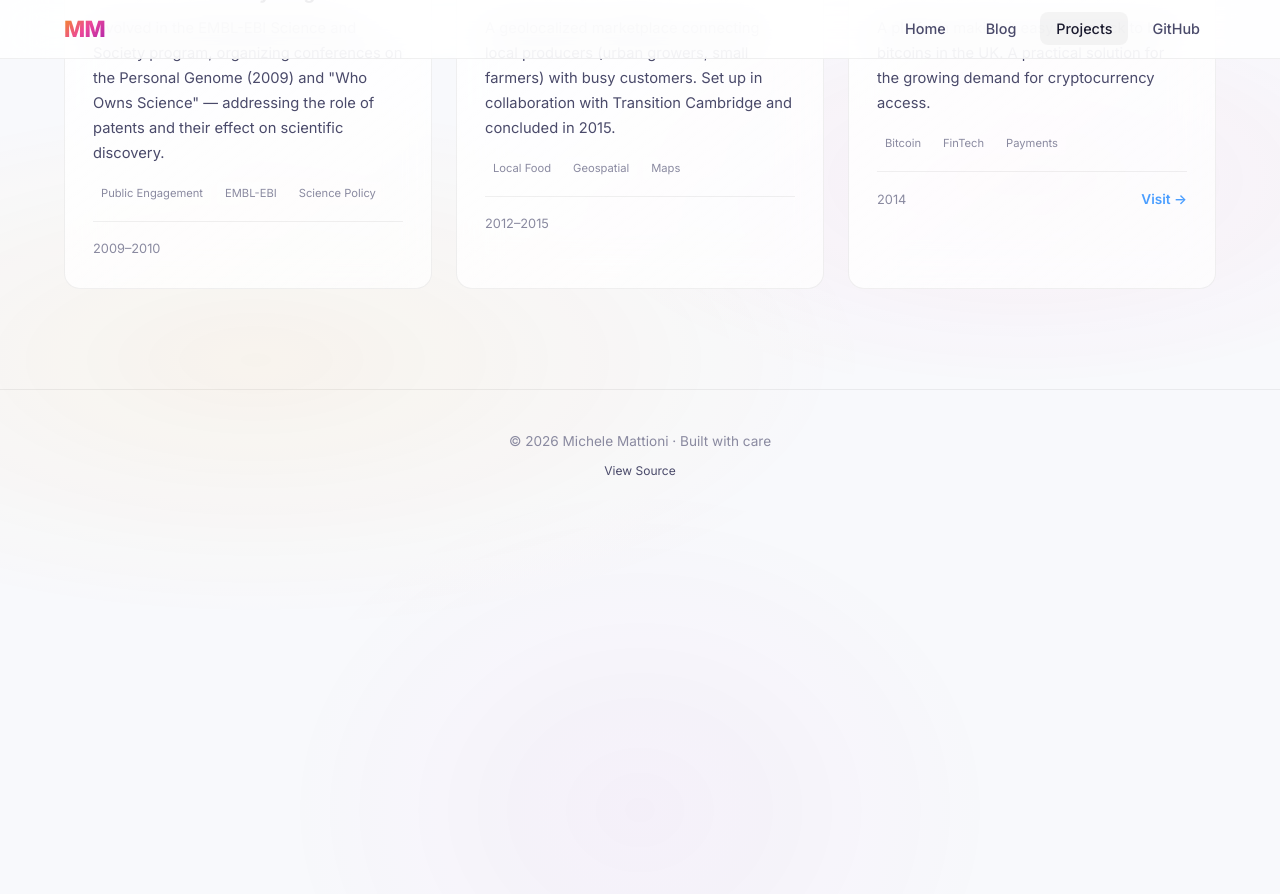
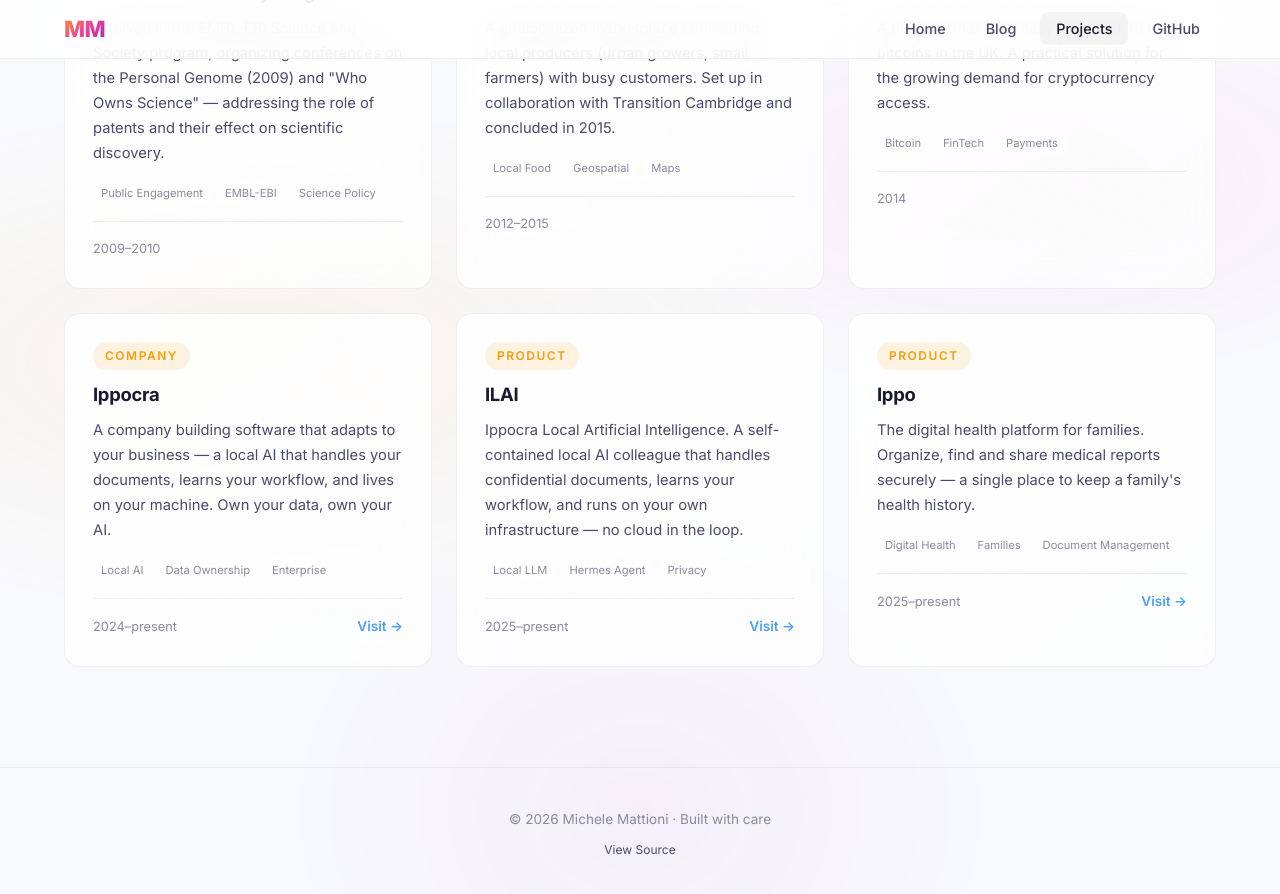
Before and after one commit to mattions/mattions.github.com, a Jekyll site: the page index.html, which Jekyll copies as it is, in a window 1280 px wide and 900 px high, scrolled down 2405 px. Shown: the top 894 px of the window. Built offline with Jekyll 4.4.1, drawn with Linux system fonts in a browser that asks for light colours; before the commit the page ends 2927 px from its top, so only the background shows below that.

Commit message:
Add Ippocra, ILAI & Ippo projects; remove coinduit.io link; fix modal close
- Projects: add Ippocra (company), ILAI (local AI product) and Ippo
  (digital health platform for families). Copy/links from the
  ippocra-marketing brand structure. Coinduit card is kept.
- Remove the dead coinduit.io link from the Coinduit card (the
  project itself stays; the 2014 post, logo, and categories entry
  are untouched).
- Modal: the project-details popup close button used a broken
  inline onclick selector (div[style*=position] had no sibling),
  so the X never closed the popup. Rewrote showProjectModal to use
  a single closeModal() wired to the X button, backdrop click and
  Escape, with proper keydown listener cleanup. Verified all close
  paths in a browser.

```diff
--- a/index.html
+++ b/index.html
@@ -247,7 +247,60 @@
           </div>
           <div class="card-meta">
             <span>2014</span>
-            <a href="https://coinduit.io" target="_blank" rel="noopener" class="card-link">Visit →</a>
+          </div>
+        </div>
+
+        <!-- Project 7: Ippocra -->
+        <div class="glass-card project-card fade-in">
+          <div class="card-header">
+            <span class="card-category">Company</span>
+          </div>
+          <h3>Ippocra</h3>
+          <p>A company building software that adapts to your business — a local AI that handles your documents, learns your workflow, and lives on your machine. Own your data, own your AI.</p>
+          <div class="card-tags">
+            <span class="tag">Local AI</span>
+            <span class="tag">Data Ownership</span>
+            <span class="tag">Enterprise</span>
+          </div>
+          <div class="card-meta">
+            <span>2024–present</span>
+            <a href="https://ippocra.com" target="_blank" rel="noopener" class="card-link">Visit →</a>
+          </div>
+        </div>
+
+        <!-- Project 8: ILAI -->
+        <div class="glass-card project-card fade-in">
+          <div class="card-header">
+            <span class="card-category">Product</span>
+          </div>
+          <h3>ILAI</h3>
+          <p>Ippocra Local Artificial Intelligence. A self-contained local AI colleague that handles confidential documents, learns your workflow, and runs on your own infrastructure — no cloud in the loop.</p>
+          <div class="card-tags">
+            <span class="tag">Local LLM</span>
+            <span class="tag">Hermes Agent</span>
+            <span class="tag">Privacy</span>
+          </div>
+          <div class="card-meta">
+            <span>2025–present</span>
+            <a href="https://ilai.ippocra.com/en/" target="_blank" rel="noopener" class="card-link">Visit →</a>
+          </div>
+        </div>
+
+        <!-- Project 9: Ippo -->
+        <div class="glass-card project-card fade-in">
+          <div class="card-header">
+            <span class="card-category">Product</span>
+          </div>
+          <h3>Ippo</h3>
+          <p>The digital health platform for families. Organize, find and share medical reports securely — a single place to keep a family's health history.</p>
+          <div class="card-tags">
+            <span class="tag">Digital Health</span>
+            <span class="tag">Families</span>
+            <span class="tag">Document Management</span>
+          </div>
+          <div class="card-meta">
+            <span>2025–present</span>
+            <a href="https://ippocra.com/en/ippo" target="_blank" rel="noopener" class="card-link">Visit →</a>
           </div>
         </div>
 
@@ -430,38 +483,41 @@
         ">
           <div style="display: flex; justify-content: space-between; align-items: center; margin-bottom: 20px;">
             <h2 style="font-size: 1.4rem; font-weight: 800;">${data.title}</h2>
-            <button onclick="this.closest('div[style*=position]').nextElementSibling.remove(); this.closest('div[style*=position]').remove()" style="
+            <button class="modal-close" aria-label="Close" style="
               background: none; border: none; color: var(--text-muted); font-size: 1.5rem; cursor: pointer;
               width: 36px; height: 36px; display: flex; align-items: center; justify-content: center;
               border-radius: 8px; transition: all 0.2s;
-            " onmouseover="this.style.color='var(--text-primary)'; this.style.background='rgba(255,255,255,0.06)'" onmouseout="this.style.color='var(--text-muted)'; this.style.background='none'">×</button>
+            ">×</button>
           </div>
           <div style="color: var(--text-secondary); line-height: 1.8;">${data.content}</div>
         </div>
       `;
 
-      // Add the close button's sibling reference
       document.body.appendChild(modal);
+
+      // Shared close routine (fade out, then remove + clean up listeners)
+      function closeModal() {
+        modal.style.opacity = '0';
+        setTimeout(() => modal.remove(), 300);
+        document.removeEventListener('keydown', keyHandler);
+      }
+
+      // Close via the × button
+      modal.querySelector('.modal-close').addEventListener('click', closeModal);
+
+      // Close on backdrop click (only when clicking the overlay itself, not the card)
+      modal.addEventListener('click', (e) => {
+        if (e.target === modal) closeModal();
+      });
+
+      // Close on Escape
+      function keyHandler(e) {
+        if (e.key === 'Escape') closeModal();
+      }
+      document.addEventListener('keydown', keyHandler);
 
       // Trigger animation
       requestAnimationFrame(() => modal.style.opacity = '1');
-
-      // Close on backdrop click
-      modal.addEventListener('click', (e) => {
-        if (e.target === modal) {
-          modal.style.opacity = '0';
-          setTimeout(() => modal.remove(), 300);
-        }
-      });
-
-      // Close on Escape
-      document.addEventListener('keydown', function handler(e) {
-        if (e.key === 'Escape') {
-          modal.style.opacity = '0';
-          setTimeout(() => modal.remove(), 300);
-          document.removeEventListener('keydown', handler);
-        }
-      });
     }
   </script>
 
```
